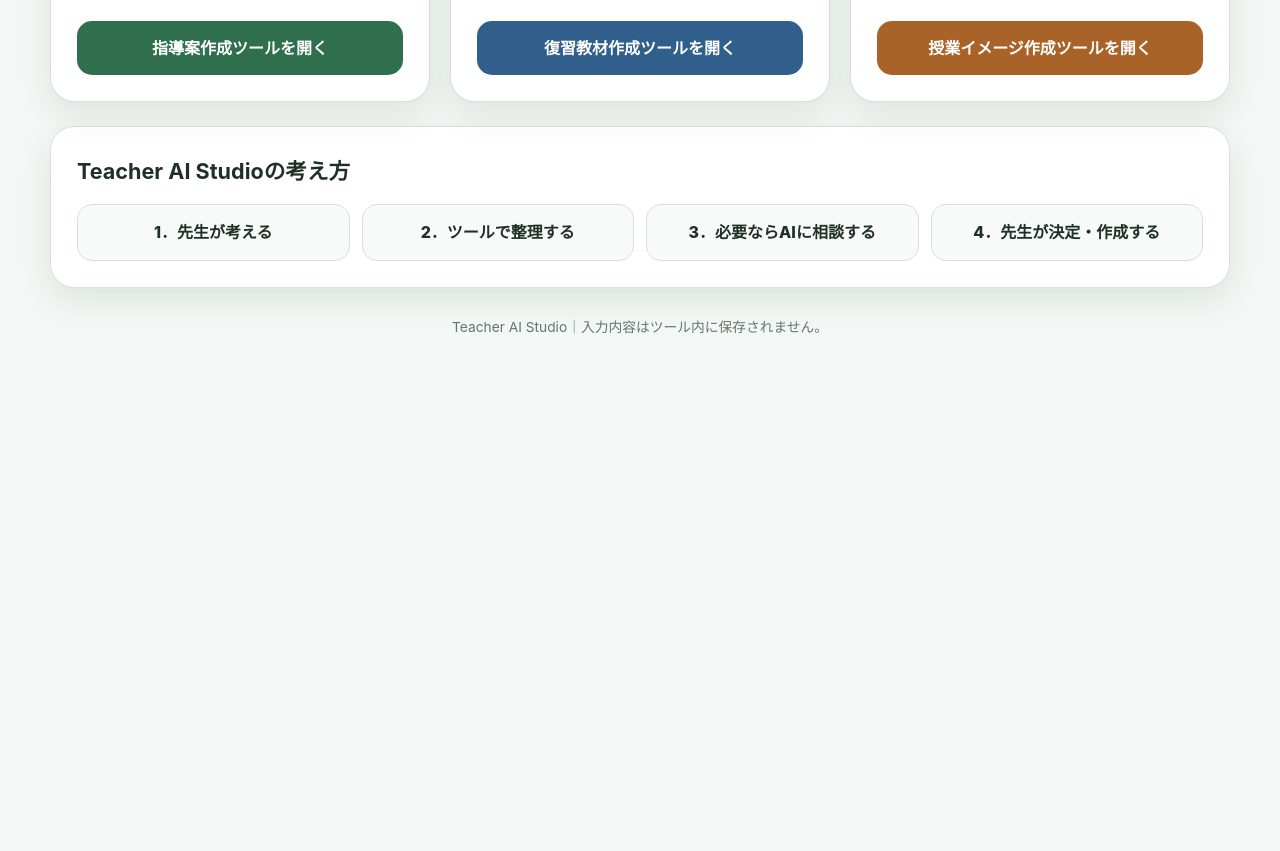
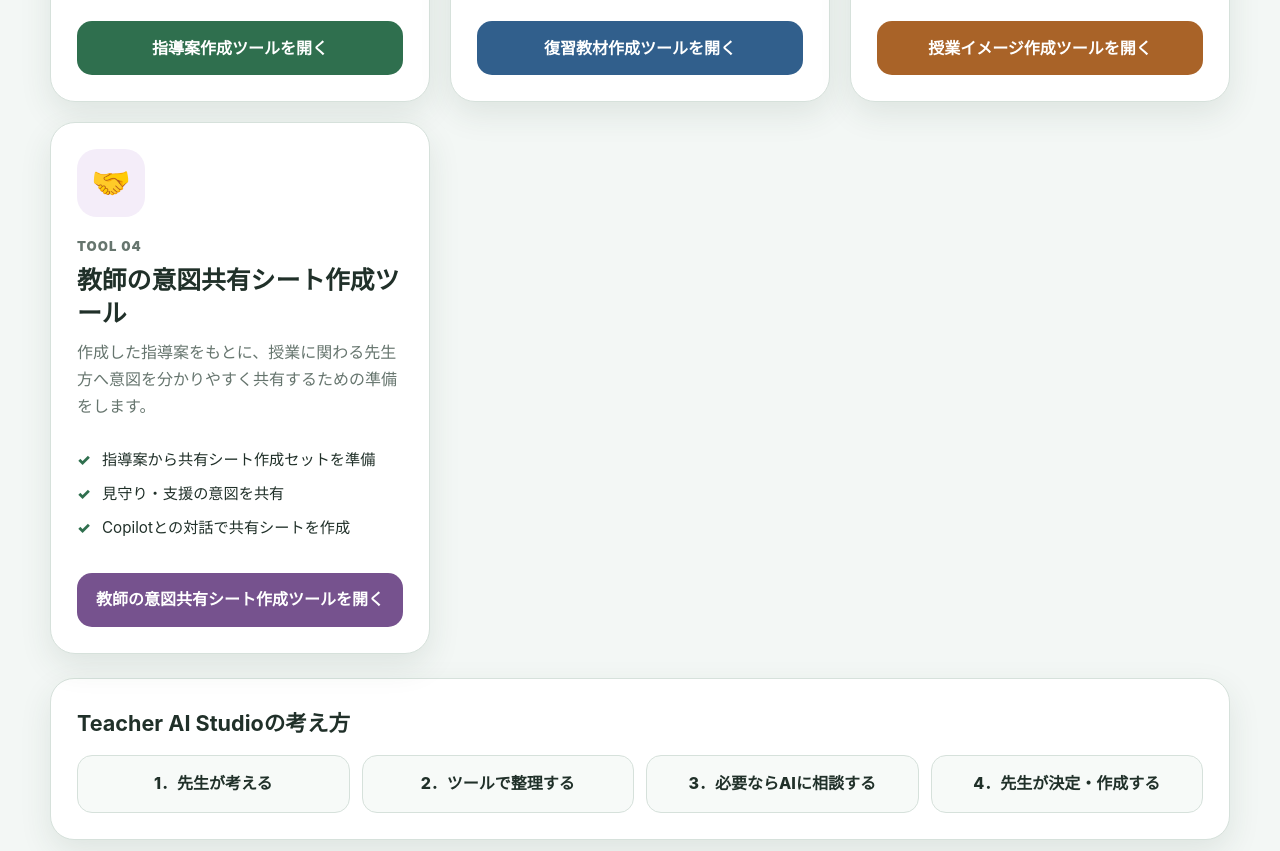
Before and after one commit to fujimao20035211-crypto/teacher-ai-studio, a plain HTML site: page index.html in a window 1280 px wide. Shown: the part 990-1841 px from the top of the page. Before the commit the page ends 1378 px from the top, so only its background shows below. Drawn offline with Linux system fonts and the light colour scheme.

Commit message:
index.html

```diff
--- a/index.html
+++ b/index.html
@@ -144,6 +144,7 @@
     .lesson .icon{background:var(--green-soft)}
     .review .icon{background:var(--blue-soft)}
     .image .icon{background:var(--orange-soft)}
+    .share .icon{background:#f4edf9}
 
     .tool-number{
       font-weight:900;
@@ -207,6 +208,7 @@
     .lesson .launch{background:var(--green)}
     .review .launch{background:var(--blue)}
     .image .launch{background:var(--orange)}
+    .share .launch{background:#76528e}
 
     .flow{
       margin-top:24px;
@@ -273,7 +275,7 @@
     </section>
 
     <section class="section-heading">
-      <h2>3つのツール</h2>
+      <h2>4つのツール</h2>
       <p>作りたい内容に合わせて、ツールを選んでください。</p>
     </section>
 
@@ -322,6 +324,21 @@
         </ul>
         <a class="launch" href="image.html">授業イメージ作成ツールを開く</a>
       </article>
+
+      <article class="tool-card share">
+        <div class="icon" aria-hidden="true">🤝</div>
+        <div class="tool-number">TOOL 04</div>
+        <h3>教師の意図共有シート作成ツール</h3>
+        <p>
+          作成した指導案をもとに、授業に関わる先生方へ意図を分かりやすく共有するための準備をします。
+        </p>
+        <ul class="features">
+          <li>指導案から共有シート作成セットを準備</li>
+          <li>見守り・支援の意図を共有</li>
+          <li>Copilotとの対話で共有シートを作成</li>
+        </ul>
+        <a class="launch" href="sharing-sheet.html">教師の意図共有シート作成ツールを開く</a>
+      </article>
     </section>
 
     <section class="flow">
```
